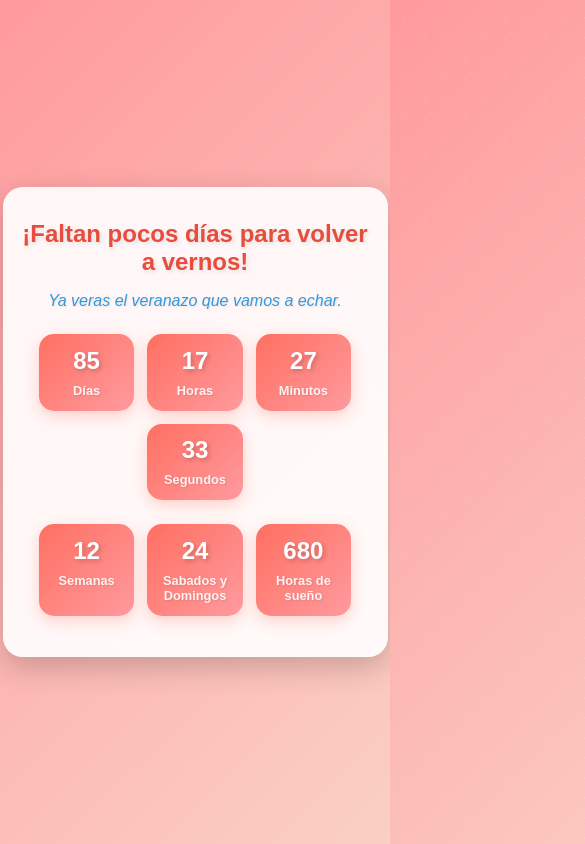
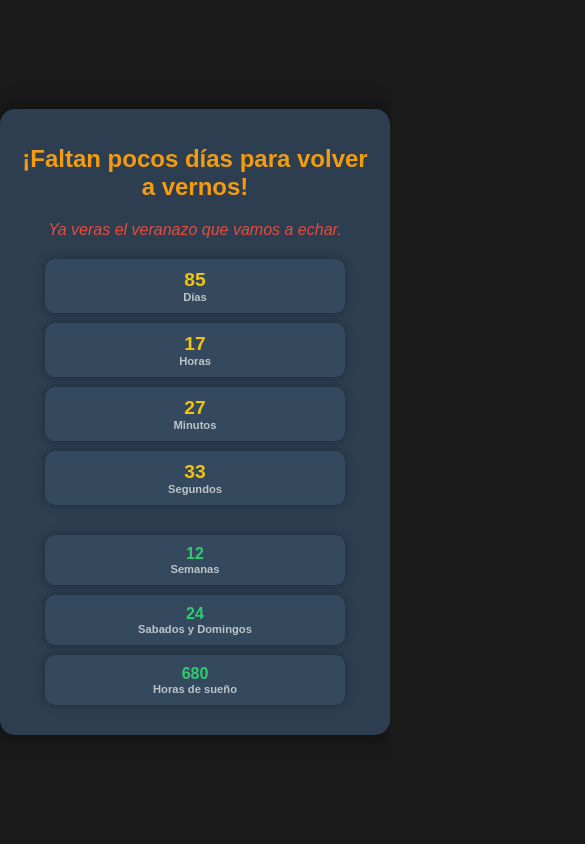
Before and after one commit to i-caro/sorpresita, a plain HTML site: page index.html in a window 390 px wide. Shown: the top 844 px of the page, 585 px wide, since content can reach past the window. Drawn offline with Linux system fonts and the light colour scheme.

Commit message:
averahora

```diff
--- a/styles.css
+++ b/styles.css
@@ -1,113 +1,131 @@
-/* Reiniciamos márgenes y paddings */
-html, body {
+/* Estilos generales */
+body {
+    font-family: 'Arial', sans-serif;
+    background-color: #1a1a1a;
+    color: #ffffff;
     margin: 0;
     padding: 0;
-    width: 100%;
-    height: 100%;
-    overflow: hidden;
-    font-family: 'Poppins', sans-serif;
-    background: linear-gradient(135deg, #ff9a9e 0%, #fad0c4 100%);
-    color: #333;
     display: flex;
     justify-content: center;
     align-items: center;
+    height: 100vh;
+    text-align: center;
 }
 
 .container {
-    text-align: center;
-    background: rgba(255, 255, 255, 0.9);
-    padding: 1.5rem;
-    border-radius: 20px;
-    box-shadow: 0 10px 30px rgba(0, 0, 0, 0.2);
-    max-width: 700px;
-    width: 90%;
-    backdrop-filter: blur(10px);
-    border: 1px solid rgba(255, 255, 255, 0.3);
+    background-color: #2c3e50;
+    padding: 20px;
+    border-radius: 15px;
+    box-shadow: 0 0 20px rgba(0, 0, 0, 0.5);
+    max-width: 800px;
+    width: 100%;
 }
 
 h1 {
-    font-size: 2rem;
-    margin-bottom: 1rem;
-    color: #e74c3c;
-    text-shadow: 2px 2px 4px rgba(0, 0, 0, 0.1);
+    font-size: 2.5rem;
+    margin-bottom: 20px;
+    color: #f39c12;
 }
 
 #motivational-phrase {
-    font-size: 1.1rem;
+    font-size: 1.5rem;
+    margin-bottom: 20px;
+    color: #e74c3c;
     font-style: italic;
-    margin-bottom: 1.5rem;
-    color: #3498db;
-    text-shadow: 1px 1px 2px rgba(0, 0, 0, 0.1);
 }
 
-#countdown, .extra-info {
+/* Estilos del contador principal */
+#countdown {
     display: flex;
-    justify-content: center;
-    gap: 1rem;
-    flex-wrap: wrap;
-    margin-bottom: 1.5rem;
+    justify-content: space-around;
+    margin-bottom: 20px;
 }
 
-#countdown div, .extra-info div {
-    text-align: center;
-    background: linear-gradient(135deg, #ff6f61, #ff9a9e);
-    padding: 1rem;
-    border-radius: 15px;
-    width: 80px;
-    box-shadow: 0 5px 15px rgba(255, 111, 97, 0.3);
-    transition: transform 0.3s ease, box-shadow 0.3s ease;
+#countdown div {
+    background-color: #34495e;
+    padding: 15px;
+    border-radius: 10px;
+    width: 22%;
+    box-shadow: 0 0 10px rgba(0, 0, 0, 0.3);
 }
 
-#countdown div:hover, .extra-info div:hover {
-    transform: translateY(-5px);
-    box-shadow: 0 10px 20px rgba(255, 111, 97, 0.5);
+#countdown span {
+    display: block;
+    font-size: 2rem;
+    font-weight: bold;
+    color: #f1c40f;
 }
 
-#countdown span, .extra-info span {
-    display: block;
-    font-size: 1.8rem;
-    font-weight: bold;
-    color: #fff;
-    text-shadow: 2px 2px 4px rgba(0, 0, 0, 0.2);
+#countdown span:last-child {
+    font-size: 1rem;
+    color: #bdc3c7;
 }
 
-#countdown span:last-child, .extra-info span:last-child {
-    font-size: 0.9rem;
-    color: rgba(255, 255, 255, 0.9);
-    margin-top: 0.5rem;
-    text-shadow: 1px 1px 2px rgba(0, 0, 0, 0.1);
+/* Estilos de la sección adicional */
+.extra-info {
+    display: flex;
+    justify-content: space-around;
+    margin-top: 20px;
 }
 
-/* Animación de fondo */
-body::before {
-    content: '';
-    position: absolute;
-    top: -50%;
-    left: -50%;
-    width: 200%;
-    height: 200%;
-    background: radial-gradient(circle, rgba(255, 255, 255, 0.1) 10%, transparent 10.01%);
-    background-size: 20px 20px;
-    animation: moveBackground 10s linear infinite;
-    z-index: -1;
+.extra-info div {
+    background-color: #34495e;
+    padding: 15px;
+    border-radius: 10px;
+    width: 30%;
+    box-shadow: 0 0 10px rgba(0, 0, 0, 0.3);
 }
 
-@keyframes moveBackground {
-    from {
-        transform: translate(0, 0);
+.extra-info span {
+    display: block;
+    font-size: 1.5rem;
+    font-weight: bold;
+    color: #2ecc71;
+}
+
+.extra-info span:last-child {
+    font-size: 0.9rem;
+    color: #bdc3c7;
+}
+
+/* Estilos responsivos */
+@media (max-width: 768px) {
+    h1 {
+        font-size: 2rem;
     }
-    to {
-        transform: translate(20px, 20px);
+
+    #motivational-phrase {
+        font-size: 1.2rem;
+    }
+
+    #countdown div {
+        width: 20%;
+        padding: 10px;
+    }
+
+    #countdown span {
+        font-size: 1.5rem;
+    }
+
+    #countdown span:last-child {
+        font-size: 0.8rem;
+    }
+
+    .extra-info div {
+        width: 28%;
+        padding: 10px;
+    }
+
+    .extra-info span {
+        font-size: 1.2rem;
+    }
+
+    .extra-info span:last-child {
+        font-size: 0.8rem;
     }
 }
 
-/* Responsividad para móviles */
 @media (max-width: 480px) {
-    .container {
-        padding: 1rem;
-        align-items: center;
-    }
-
     h1 {
         font-size: 1.5rem;
     }
@@ -116,20 +134,39 @@ body::before {
         font-size: 1rem;
     }
 
-    #countdown, .extra-info {
-        gap: 0.8rem;
+    #countdown {
+        flex-direction: column;
+        align-items: center;
     }
 
-    #countdown div, .extra-info div {
-        width: 70px;
-        padding: 0.8rem;
+    #countdown div {
+        width: 80%;
+        margin-bottom: 10px;
     }
 
-    #countdown span, .extra-info span {
-        font-size: 1.5rem;
+    #countdown span {
+        font-size: 1.2rem;
     }
 
-    #countdown span:last-child, .extra-info span:last-child {
-        font-size: 0.8rem;
+    #countdown span:last-child {
+        font-size: 0.7rem;
+    }
+
+    .extra-info {
+        flex-direction: column;
+        align-items: center;
+    }
+
+    .extra-info div {
+        width: 80%;
+        margin-bottom: 10px;
+    }
+
+    .extra-info span {
+        font-size: 1rem;
+    }
+
+    .extra-info span:last-child {
+        font-size: 0.7rem;
     }
 }
```
